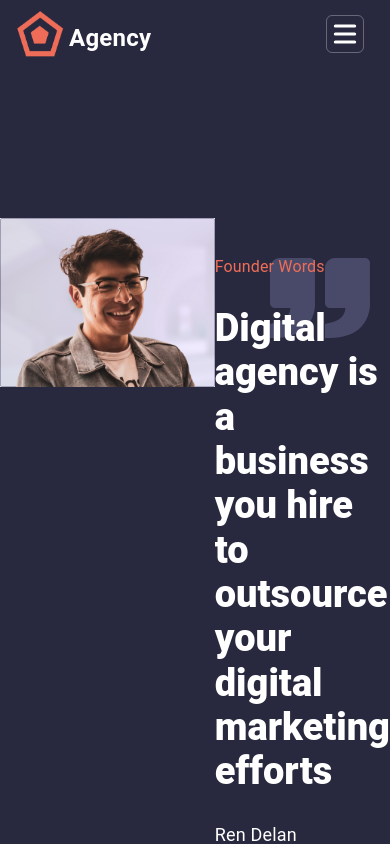
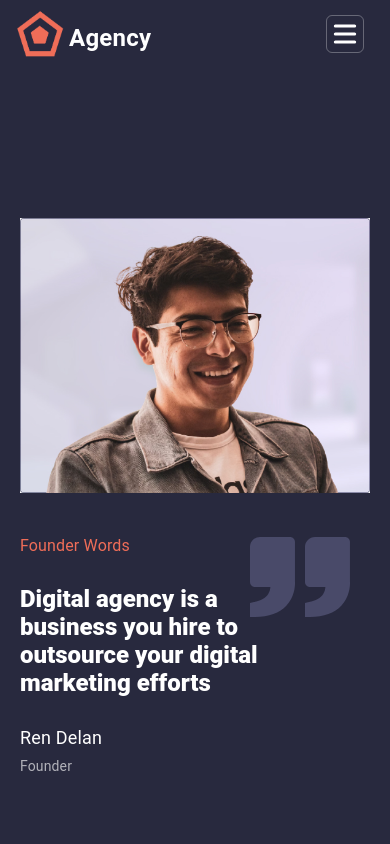
Before and after one commit to azadhuseynzade/portfolio-project, a Next.js app: page /components/FounderWords in a window 390 px wide. Shown: the top 844 px of the page. Built offline with nearby package versions, Linux system fonts and the light colour scheme.

Commit message:
made founder words  page mobile

```diff
--- a/pages/components/FounderWords.js
+++ b/pages/components/FounderWords.js
@@ -15,7 +15,8 @@ const FounderWords = () => {
       <Box
         sx={{
           display: "flex",
-          justifyContent: "space-around",
+          flexDirection: { xs: "column", md: "row" },
+          justifyContent: { xs: "center", md: "space-around" },
           maxWidth: "1100px",
           margin: "0 auto",
         }}
@@ -24,14 +25,25 @@ const FounderWords = () => {
           sx={{
             borderRadius: "6px",
             maxWidth: "470px",
+            margin: { xs: "0px 20px", md: "0px" },
           }}
         >
           <Image src={FounderImage} alt="founderImage" />
         </Box>
-        <Box sx={{ position: "relative", zIndex: "10" }}>
+        <Box
+          sx={{
+            position: "relative",
+            zIndex: "10",
+            margin: { xs: "0px 20px", md: "0px" },
+          }}
+        >
           <Typography
             variant="subtitle1"
-            sx={{ color: "#EF6D58", marginTop: "35px" }}
+            sx={{
+              color: "#EF6D58",
+              marginTop: "35px",
+              fontSize: "16px",
+            }}
           >
             Founder Words
           </Typography>
@@ -54,7 +66,7 @@ const FounderWords = () => {
             variant="h3"
             sx={{
               color: "#EF6D58",
-              fontSize: "38px",
+              fontSize: { xs: "24px", md: "38px" },
               fontWeight: "800",
               color: "white",
               marginTop: "25px",
@@ -66,7 +78,7 @@ const FounderWords = () => {
             variant="h3"
             sx={{
               color: "#EF6D58",
-              fontSize: "38px",
+              fontSize: { xs: "24px", md: "38px" },
               fontWeight: "800",
               color: "white",
             }}
@@ -77,7 +89,7 @@ const FounderWords = () => {
             variant="h3"
             sx={{
               color: "#EF6D58",
-              fontSize: "38px",
+              fontSize: { xs: "24px", md: "38px" },
               fontWeight: "800",
               color: "white",
             }}
@@ -88,7 +100,7 @@ const FounderWords = () => {
             variant="h3"
             sx={{
               color: "#EF6D58",
-              fontSize: "38px",
+              fontSize: { xs: "24px", md: "38px" },
               fontWeight: "800",
               color: "white",
             }}
```
